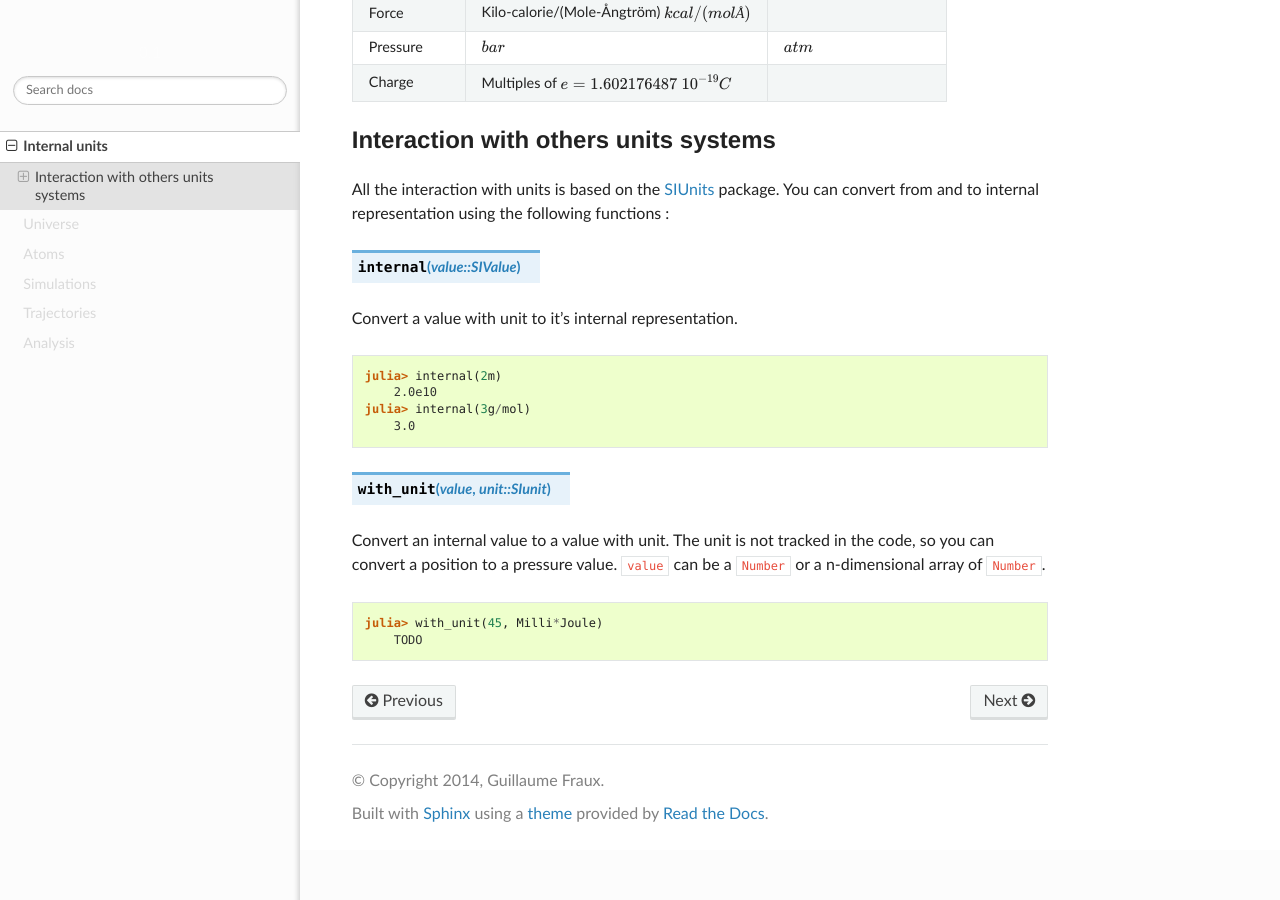
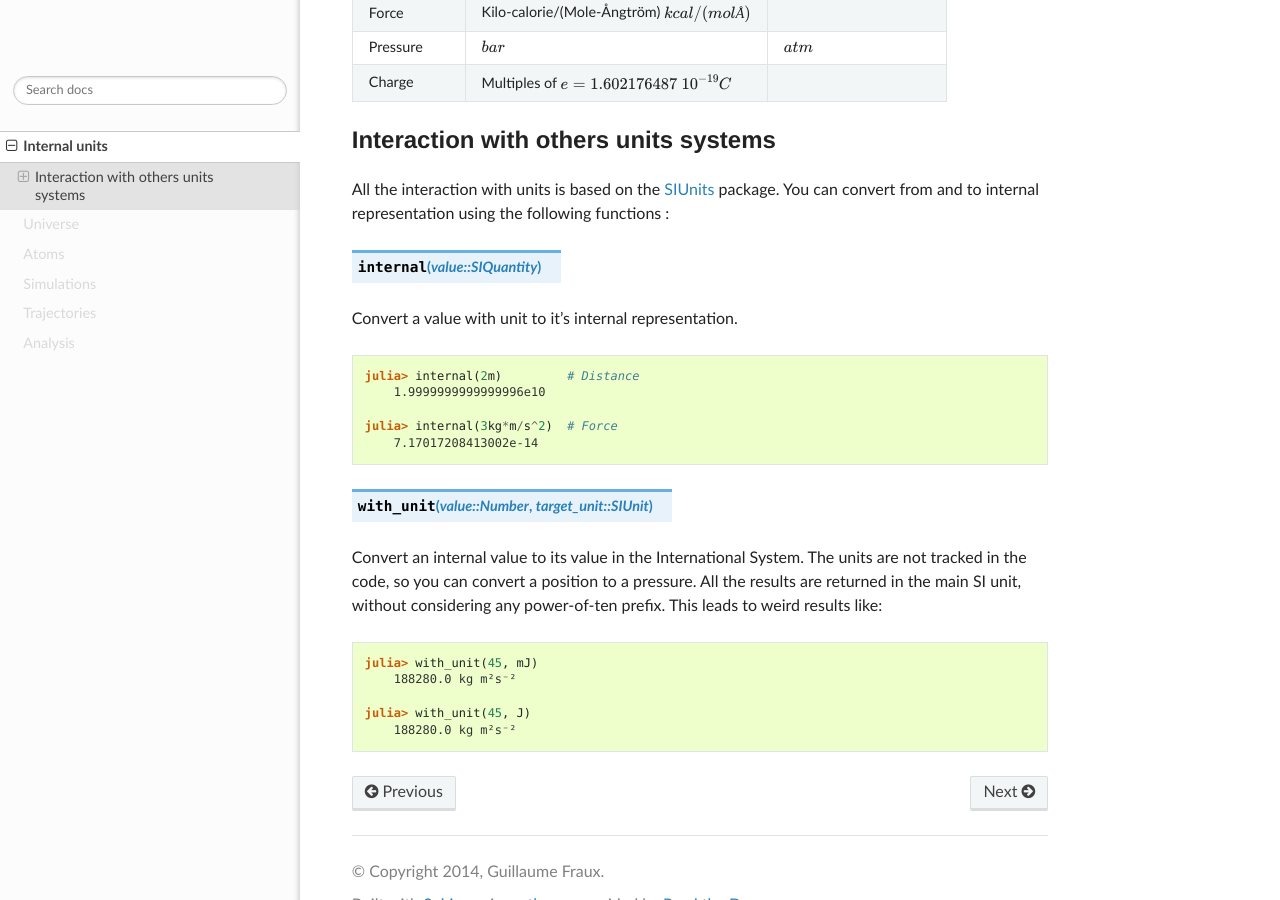
Before and after one commit to Luthaf/Jumos.jl, a Sphinx documentation site: the page built from doc/units.rst, in a window 1280 px wide and 900 px high, scrolled down 473 px. Built offline with Sphinx 7.4.7 and the Read the Docs theme 2.0.0, drawn with Linux system fonts in a browser that asks for light colours; before the commit the page ends 1323 px from its top, so only the background shows below that.

Commit message:
Add conversion functions from and to internal units

```diff
--- a/doc/units.rst
+++ b/doc/units.rst
@@ -34,24 +34,29 @@ Interaction with others units systems
 All the interaction with units is based on the `SIUnits <https://github.com/Keno/SIUnits.jl>`_
 package. You can convert from and to internal representation using the following functions :
 
-.. function:: internal(value::SIValue)
+.. function:: internal(value::SIQuantity)
 
 Convert a value with unit to it's internal representation.
 
 .. code-block:: jlcon
 
-    julia> internal(2m)
-        2.0e10
-    julia> internal(3g/mol)
-        3.0
+    julia> internal(2m)         # Distance
+        1.9999999999999996e10
 
-.. function:: with_unit(value, unit::SIunit)
+    julia> internal(3kg*m/s^2)  # Force
+        7.17017208413002e-14
 
-Convert an internal value to a value with unit. The unit is not tracked in the
-code, so you can convert a position to a pressure value. ``value`` can be a
-``Number`` or a n-dimensional array of ``Number``.
+.. function:: with_unit(value::Number, target_unit::SIUnit)
+
+Convert an internal value to its value in the International System. The units are
+not tracked in the code, so you can convert a position to a pressure. All the results
+are returned in the main SI unit, without considering any power-of-ten prefix.
+This leads to weird results like:
 
 .. code-block:: jlcon
 
-    julia> with_unit(45, Milli*Joule)
-        TODO
+    julia> with_unit(45, mJ)
+        188280.0 kg m²s⁻²
+
+    julia> with_unit(45, J)
+        188280.0 kg m²s⁻²
```
Also changed, not shown: 3 other files.
